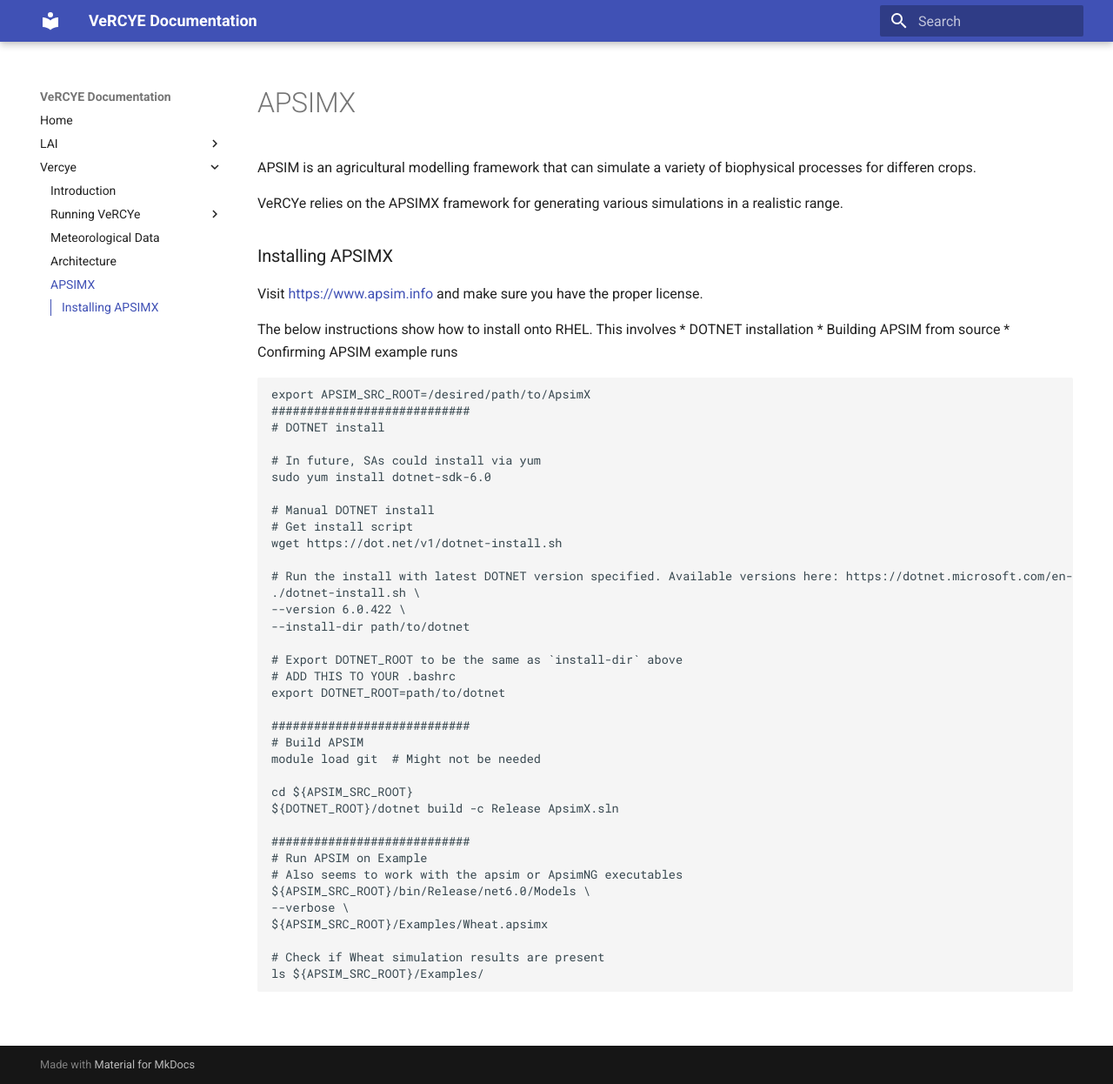
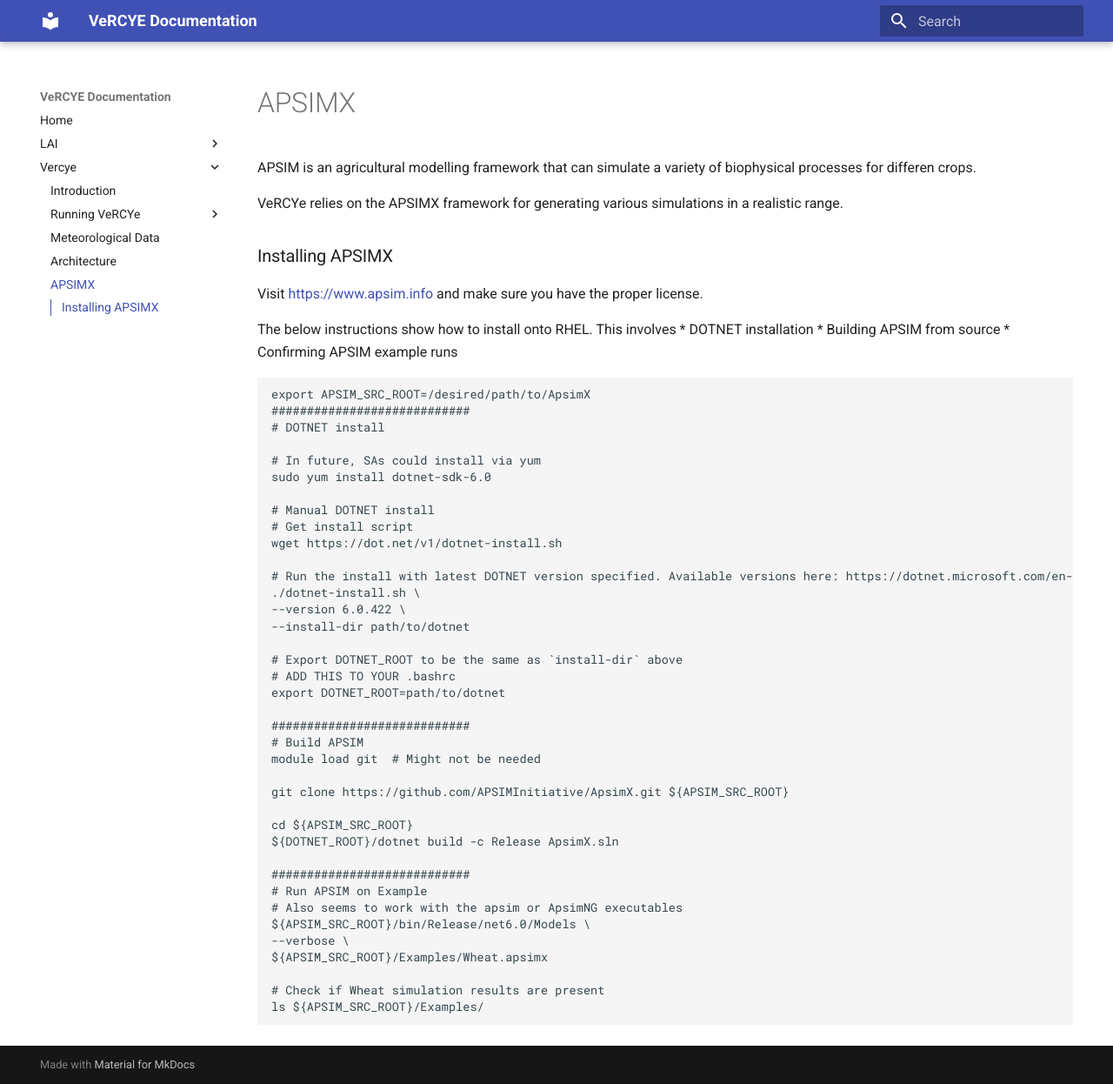
Before and after one commit to JPLMLIA/vercye_ops, an MkDocs documentation site: the page built from docs/docs/Vercye/apsim.md, in a window 1280 px wide and 1246 px high. Shown: the whole window at 87% size. Built offline with MkDocs 1.6.1 and Material for MkDocs 9.7.7, drawn with Linux system fonts in a browser that asks for light colours.

Commit message:
Add actual git clone to APSIM docs

```diff
--- a/docs/docs/Vercye/apsim.md
+++ b/docs/docs/Vercye/apsim.md
@@ -35,6 +35,8 @@
 # Build APSIM
 module load git  # Might not be needed
 
+git clone https://github.com/APSIMInitiative/ApsimX.git ${APSIM_SRC_ROOT}
+
 cd ${APSIM_SRC_ROOT}
 ${DOTNET_ROOT}/dotnet build -c Release ApsimX.sln
 
```
